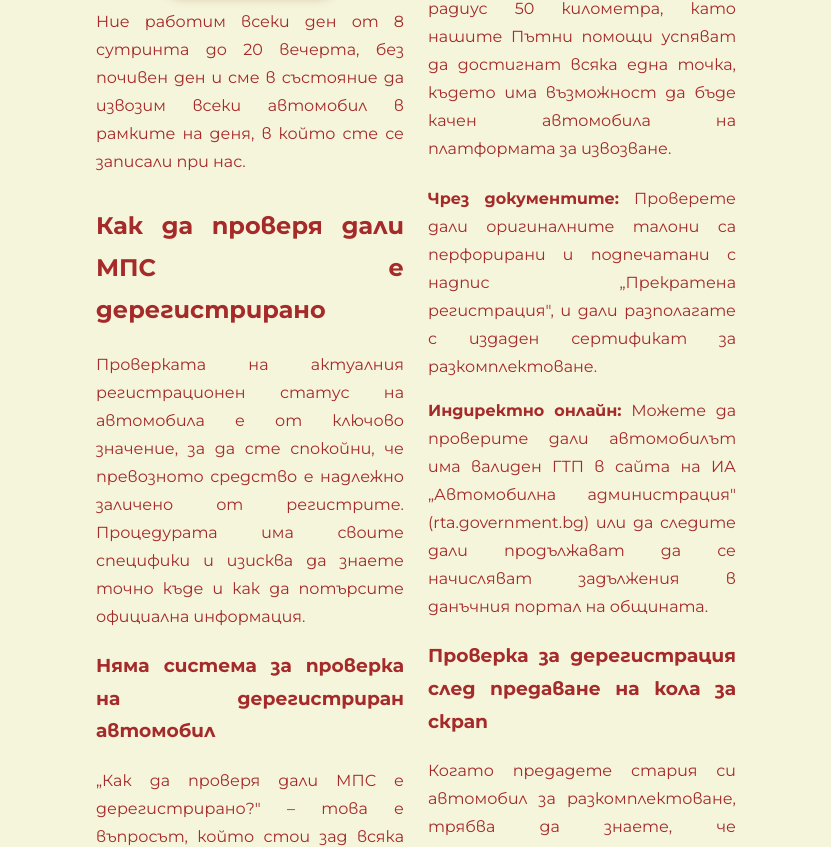
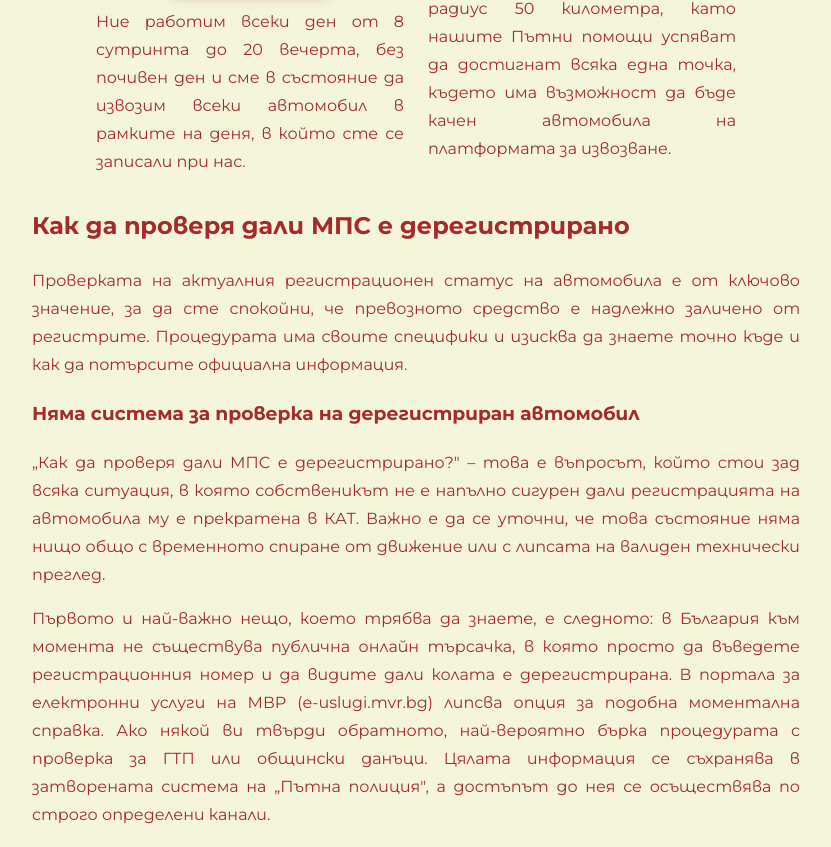
Before and after one commit to inweblife/avtoscrap, a Next.js app: page /contact in a window 1280 px wide. Shown: the part 1193-2040 px from the top of the page, without its empty margins (224-1055 px from the left). Built offline with nearby package versions, Linux system fonts and the light colour scheme; no server answers.

Commit message:
correct some styles

```diff
--- a/pages/contact.tsx
+++ b/pages/contact.tsx
@@ -96,7 +96,7 @@ const Contact: React.FC = () => {
           </p>
         </div>
       </section>
-      <section className={styles.text}>
+      <section className={styles.infoSection}>
         <div className={styles.paragraph}>
           <h2>Как да проверя дали МПС е дерегистрирано</h2>
           <p>
--- a/styles/Contact.module.css
+++ b/styles/Contact.module.css
@@ -48,6 +48,12 @@
   }
 
 
+  .infoSection {
+    max-width: 90%;
+    margin: auto;
+    text-align: justify;
+  }
+
   @media (min-width: 45em) {
     .text {
       columns: 2;
@@ -59,4 +65,9 @@
     .text p{
       margin-top: 0;
     }
+
+    .infoSection {
+      max-width: 60%;
+      margin: auto;
+    }
   }
```
